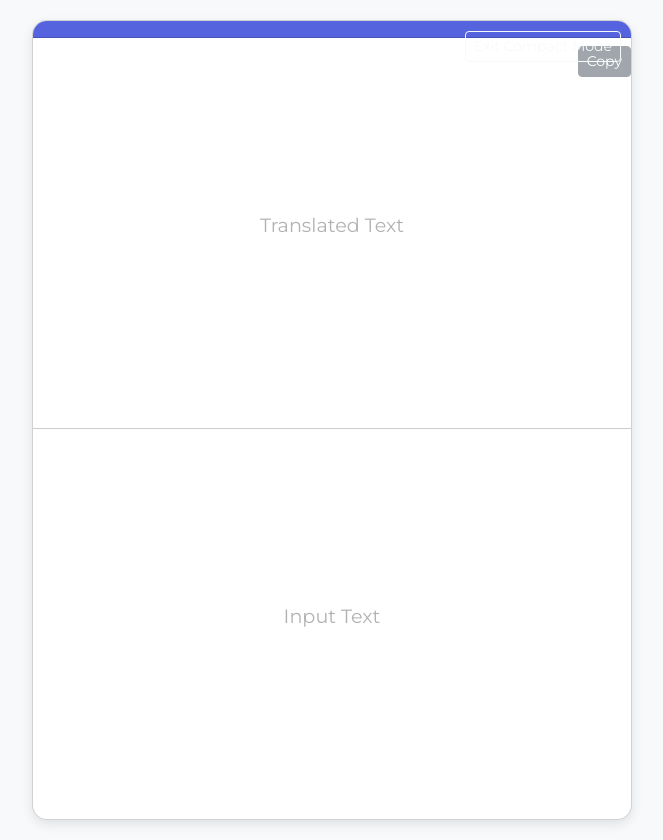
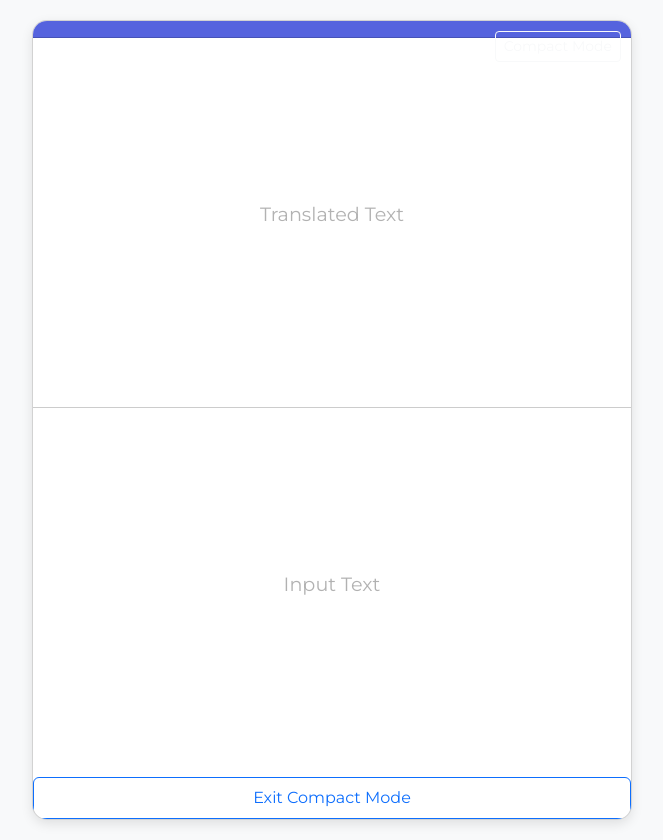
Before and after one commit to Runz1337/Translator, a plain HTML site: page index.html in a window 1280 px wide. Both pictures are taken after a click on the button "Compact Mode". Shown: the whole page, without its empty margins (308-971 px from the left). Drawn offline with nearby package versions, Linux system fonts and the light colour scheme.

Commit message:
Update index.html

```diff
--- a/index.html
+++ b/index.html
@@ -59,7 +59,7 @@
     #translatorCard:not(.compact) .placeholder {
       display: none;
     }
-    /* Position the Compact Mode toggle in normal mode as well */
+    /* Position the Compact Mode toggle in normal mode */
     #compactModeBtn {
       position: absolute;
       top: 10px;
@@ -82,12 +82,15 @@
     }
     .compact .card-body {
       padding: 0;
-      height: calc(100vh - 50px);
+      height: 100vh;
+      display: flex;
+      flex-direction: column;
     }
     .compact .nonCompact {
       display: none;
     }
     .compact #textAreasWrapper {
+      flex: 1;
       display: flex;
       flex-direction: column;
       height: 100%;
@@ -125,6 +128,15 @@
       pointer-events: none;
       transition: opacity 0.3s ease;
     }
+    /* Elements visible only in compact mode */
+    .compactOnly {
+      display: none;
+    }
+    .compact .compactOnly {
+      display: block;
+      text-align: center;
+      padding: 0.5rem;
+    }
   </style>
 </head>
 <body>
@@ -152,9 +164,6 @@
           <div class="mb-3 textAreaContainer" id="outputTextContainer">
             <label for="outputText" class="form-label nonCompact">Translated Text</label>
             <textarea class="form-control nonCompact" id="outputText" rows="6" placeholder="Translated text will appear here..." readonly></textarea>
-            <div class="d-flex justify-content-end nonCompact mt-2">
-              <button id="copyOutputBtn" class="btn btn-secondary btn-sm">Copy</button>
-            </div>
             <!-- Compact mode placeholder overlay -->
             <div class="placeholder">Translated Text</div>
           </div>
@@ -165,6 +174,8 @@
             <div class="placeholder">Input Text</div>
           </div>
         </div>
+        <!-- Exit Compact Mode button (visible only in compact mode) -->
+        <button id="exitCompactBtn" class="btn btn-outline-primary compactOnly">Exit Compact Mode</button>
       </div>
     </div>
   </div>
@@ -215,14 +226,16 @@
         ? translateGreekToEnglish(text)
         : translateEnglishToGreek(text);
       document.getElementById("outputText").value = translated;
-      // In compact mode, update the placeholder text (if empty, show label)
+      // In compact mode, update the placeholder text for the output area.
       if(document.getElementById("translatorCard").classList.contains("compact")){
         document.querySelector("#outputTextContainer .placeholder").textContent = translated || "Translated Text";
       }
     }
-    // Update translation when input changes.
+    // Update translation and input placeholder on input change.
     document.getElementById("inputText").addEventListener("input", function () {
       updateTranslation(this.value);
+      var inputPlaceholder = document.querySelector("#inputTextContainer .placeholder");
+      inputPlaceholder.textContent = this.value ? "" : "Input Text";
     });
     // Auto-clipboard scan.
     let clipboardAutoScanEnabled = false;
@@ -249,30 +262,34 @@
     }
     // Compact mode toggle functionality.
     const compactModeBtn = document.getElementById("compactModeBtn");
+    const exitCompactBtn = document.getElementById("exitCompactBtn");
     let compactMode = false;
     compactModeBtn.addEventListener("click", function () {
       const card = document.getElementById("translatorCard");
-      compactMode = !compactMode;
-      if (compactMode) {
-        card.classList.add("compact");
-        compactModeBtn.textContent = "Exit Compact Mode";
-      } else {
-        card.classList.remove("compact");
-        compactModeBtn.textContent = "Compact Mode";
+      compactMode = true;
+      card.classList.add("compact");
+    });
+    exitCompactBtn.addEventListener("click", function () {
+      const card = document.getElementById("translatorCard");
+      compactMode = false;
+      card.classList.remove("compact");
+    });
+    // Copy to clipboard when clicking on the output area.
+    document.getElementById("outputTextContainer").addEventListener("click", function() {
+      const outputText = document.getElementById("outputText").value;
+      if (outputText.trim()) {
+        navigator.clipboard.writeText(outputText).then(() => {
+          let overlay = document.querySelector("#outputTextContainer .placeholder");
+          if (overlay) {
+            overlay.textContent = "Copied!";
+            setTimeout(() => {
+              overlay.textContent = outputText || "Translated Text";
+            }, 2000);
+          }
+        }).catch(err => {
+          console.error("Error copying text: ", err);
+        });
       }
-    });
-    // Copy button functionality for output
-    const copyOutputBtn = document.getElementById("copyOutputBtn");
-    copyOutputBtn.addEventListener("click", function() {
-      const outputText = document.getElementById("outputText").value;
-      navigator.clipboard.writeText(outputText).then(() => {
-        copyOutputBtn.textContent = "Copied!";
-        setTimeout(() => {
-          copyOutputBtn.textContent = "Copy";
-        }, 2000);
-      }).catch(err => {
-        console.error("Error copying text: ", err);
-      });
     });
   </script>
 </body>
```
